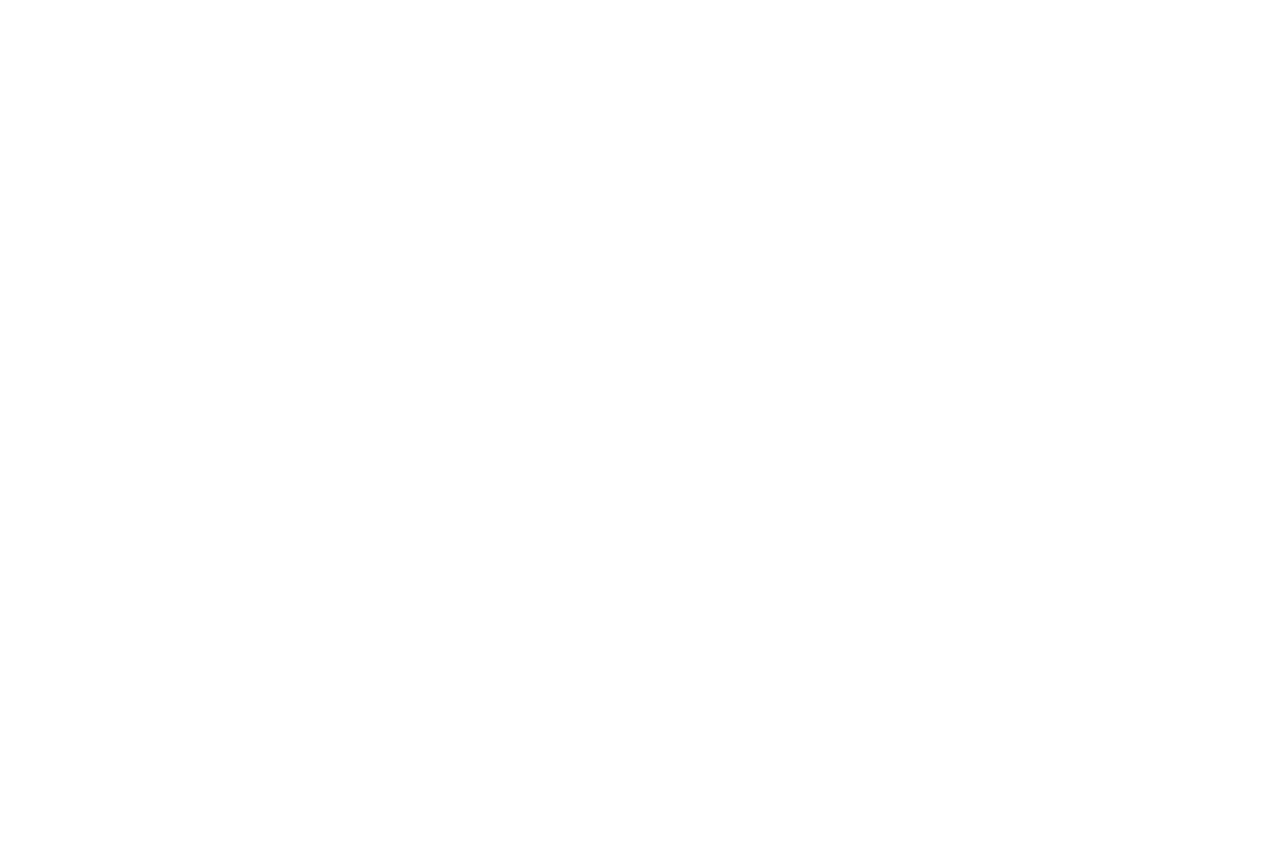
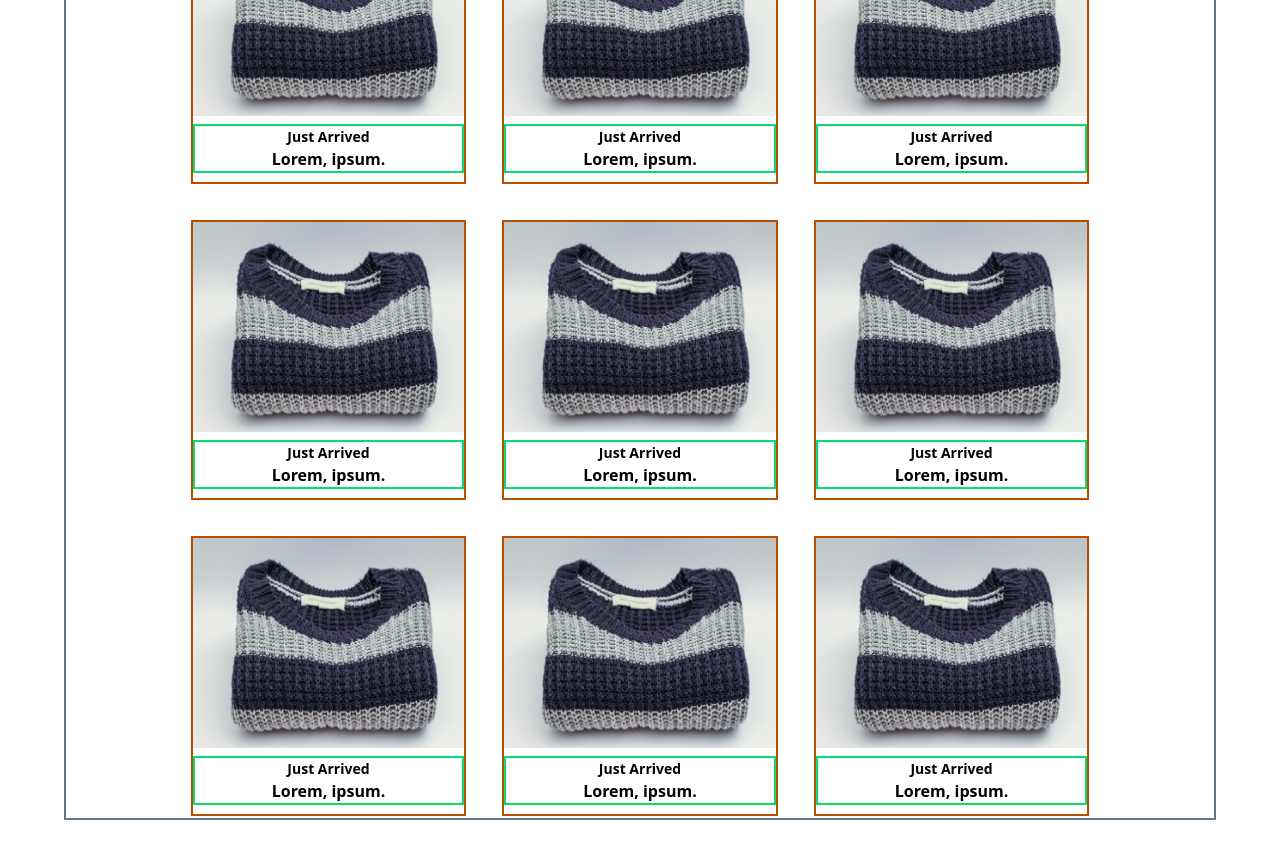
Before and after one commit to faisalinitiate/React-Tailwind, a React (Vite) app: page / in a window 1280 px wide. Shown: the part 1600-2458 px from the top of the page. Before the commit the page ends 1484 px from the top, so only its background shows below. Built offline with nearby package versions, Linux system fonts and the light colour scheme.

Commit message:
create ShopItems.jsx update Home.jsx

```diff
--- a/src/Pages/Home.jsx
+++ b/src/Pages/Home.jsx
@@ -1,6 +1,7 @@
 import React from 'react'
 import MultiBanner from '../components/MultiBanner.jsx'
 import HeroBanner from '../components/HeroBanner.jsx'
+import ShopItems from '../components/ShopItems.jsx'
 
 
 
@@ -11,6 +12,7 @@ const Home = () => {
     <div>
        <HeroBanner/>
         <MultiBanner/>
+        <ShopItems/>
     </div>
   )
 }
--- /dev/null
+++ b/src/components/ShopItems.jsx
@@ -0,0 +1,96 @@
+import React from 'react'
+import BImgOne from '../assets/BImgOne.jpg'
+
+const ShopItems = () => {
+  return (
+  <div className='max-w-3xl md:max-w-5xl lg:max-w-6xl mx-auto border-2 border-solid border-slate-500 mt-16 mb-12 flex flex-wrap justify-between md:justify-evenly lg:justify-center gap-2 md:gap-3 lg:gap-8'>
+
+         <div className= "min-h-52 md:min-h-70 basis-[30%] md:basis-[28%] lg:basis-[24%] border-2 border-solid border-amber-700 m-0.5">
+           <img src={BImgOne} className="w-[100%] h-[76%] object-center" alt="alt" />
+           <div className="border-2 border-solid border-green-400 flex flex-col justify-center items-center md:my-2 ">
+            <h1 className='text-black md:font-bold font-semibold text-[14px]'>Just Arrived</h1>
+            <button className='text-black md:font-bold font-semibold text-[16px]'>Lorem, ipsum.</button>
+           </div>
+
+        </div>
+         <div className= "min-h-52 md:min-h-70 basis-[30%] md:basis-[28%] lg:basis-[24%] border-2 border-solid border-amber-700 m-0.5">
+           <img src={BImgOne} className="w-[100%] h-[76%] object-center" alt="alt" />
+           <div className="border-2 border-solid border-green-400 flex flex-col justify-center items-center md:my-2">
+            <h1 className='text-black md:font-bold font-semibold text-[14px]'>Just Arrived</h1>
+            <button className='text-black md:font-bold font-semibold text-[16px]'>Lorem, ipsum.</button>
+           </div>
+
+        </div>
+         <div className= "min-h-52 md:min-h-70 basis-[30%] md:basis-[28%] lg:basis-[24%] border-2 border-solid border-amber-700 m-0.5">
+           <img src={BImgOne} className="w-[100%] h-[76%] object-center" alt="alt" />
+           <div className="border-2 border-solid border-green-400 flex flex-col justify-center items-center md:my-2">
+            <h1 className='text-black md:font-bold font-semibold text-[14px]'>Just Arrived</h1>
+            <button className='text-black md:font-bold font-semibold text-[16px]'>Lorem, ipsum.</button>
+           </div>
+
+        </div>
+         <div className= "min-h-52 md:min-h-70 basis-[30%] md:basis-[28%] lg:basis-[24%] border-2 border-solid border-amber-700 m-0.5">
+           <img src={BImgOne} className="w-[100%] h-[76%] object-center" alt="alt" />
+           <div className="border-2 border-solid border-green-400 flex flex-col justify-center items-center md:my-2">
+            <h1 className='text-black md:font-bold font-semibold text-[14px]'>Just Arrived</h1>
+            <button className='text-black md:font-bold font-semibold text-[16px]'>Lorem, ipsum.</button>
+           </div>
+
+        </div>
+         <div className= "min-h-52 md:min-h-70 basis-[30%] md:basis-[28%] lg:basis-[24%] border-2 border-solid border-amber-700 m-0.5">
+           <img src={BImgOne} className="w-[100%] h-[76%] object-center" alt="alt" />
+           <div className="border-2 border-solid border-green-400 flex flex-col justify-center items-center md:my-2">
+            <h1 className='text-black md:font-bold font-semibold text-[14px]'>Just Arrived</h1>
+            <button className='text-black md:font-bold font-semibold text-[16px]'>Lorem, ipsum.</button>
+           </div>
+
+        </div>
+         <div className= "min-h-52 md:min-h-70 basis-[30%] md:basis-[28%] lg:basis-[24%] border-2 border-solid border-amber-700 m-0.5">
+           <img src={BImgOne} className="w-[100%] h-[76%] object-center" alt="alt" />
+           <div className="border-2 border-solid border-green-400 flex flex-col justify-center items-center md:my-2">
+            <h1 className='text-black md:font-bold font-semibold text-[14px]'>Just Arrived</h1>
+            <button className='text-black md:font-bold font-semibold text-[16px]'>Lorem, ipsum.</button>
+           </div>
+
+        </div>
+         <div className= "min-h-52 md:min-h-70 basis-[30%] md:basis-[28%] lg:basis-[24%] border-2 border-solid border-amber-700 m-0.5">
+           <img src={BImgOne} className="w-[100%] h-[76%] object-center" alt="alt" />
+           <div className="border-2 border-solid border-green-400 flex flex-col justify-center items-center md:my-2">
+            <h1 className='text-black md:font-bold font-semibold text-[14px]'>Just Arrived</h1>
+            <button className='text-black md:font-bold font-semibold text-[16px]'>Lorem, ipsum.</button>
+           </div>
+
+        </div>
+         <div className= "min-h-52 md:min-h-70 basis-[30%] md:basis-[28%] lg:basis-[24%] border-2 border-solid border-amber-700 m-0.5">
+           <img src={BImgOne} className="w-[100%] h-[76%] object-center" alt="alt" />
+           <div className="border-2 border-solid border-green-400 flex flex-col justify-center items-center md:my-2">
+            <h1 className='text-black md:font-bold font-semibold text-[14px]'>Just Arrived</h1>
+            <button className='text-black md:font-bold font-semibold text-[16px]'>Lorem, ipsum.</button>
+           </div>
+
+        </div>
+         <div className= "min-h-52 md:min-h-70 basis-[30%] md:basis-[28%] lg:basis-[24%] border-2 border-solid border-amber-700 m-0.5">
+           <img src={BImgOne} className="w-[100%] h-[76%] object-center" alt="alt" />
+           <div className="border-2 border-solid border-green-400 flex flex-col justify-center items-center md:my-2">
+            <h1 className='text-black md:font-bold font-semibold text-[14px]'>Just Arrived</h1>
+            <button className='text-black md:font-bold font-semibold text-[16px]'>Lorem, ipsum.</button>
+           </div>
+
+        </div>
+
+
+
+
+
+
+
+
+
+
+
+
+    </div>
+  )
+}
+
+export default ShopItems
```
